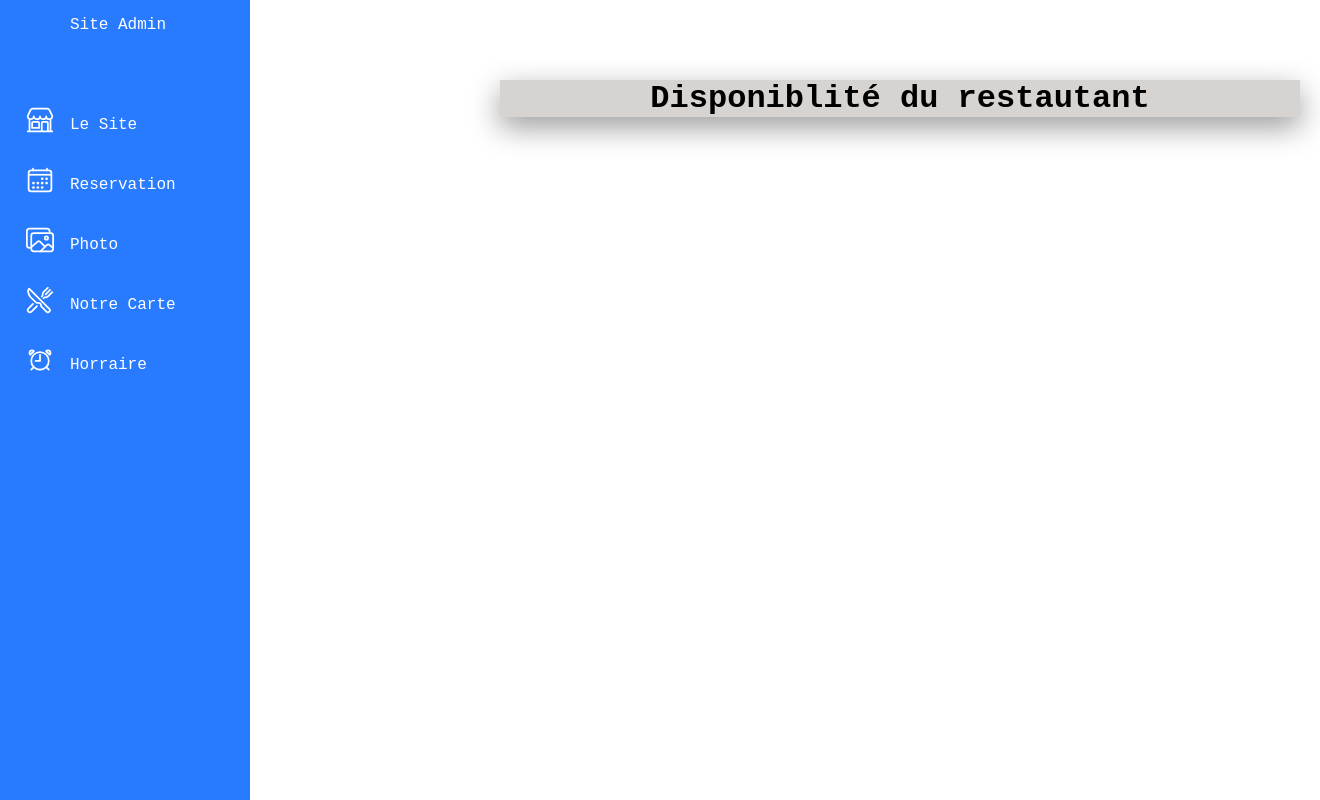
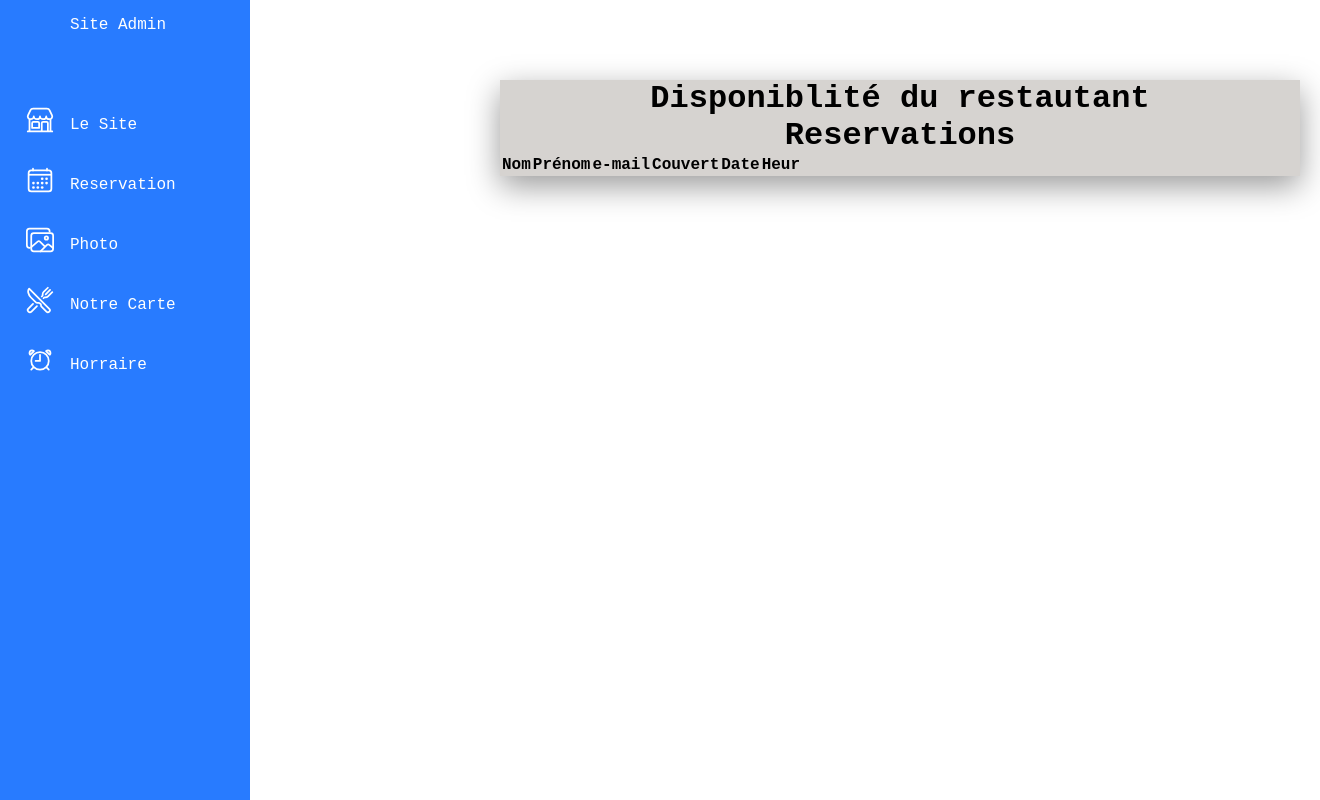
Before and after one commit to GDel84/ArnaudMichant, a Symfony app: template templates/admin/setups/admin-setups.html.twig in a window 1320 px wide. Run offline with Twig, Linux system fonts and the light colour scheme; the template is opened without the code that fills it, so the values that code supplies are empty; some libraries are stand-ins or nearby versions.

Commit message:
add render reservation admin

```diff
--- a/templates/admin/setups/admin-setups-edit.html.twig
+++ b/templates/admin/setups/admin-setups-edit.html.twig
@@ -3,9 +3,9 @@
 {% block body %}
 <div class="carte-form">
 <h1>Modifier les horaires</h1>
-            {{ form_start(form) }}
-            {{ form_widget(form) }}
+            {{ form_start(setupsEdit) }}
+            {{ form_widget(setupsEdit) }}
                 <button type="submit" class="btn btn-primary">Valider</button>
-            {{ form_end(form) }}
+            {{ form_end(setupsEdit) }}
 </div>
 {% endblock %}
--- a/templates/admin/setups/admin-setups.html.twig
+++ b/templates/admin/setups/admin-setups.html.twig
@@ -26,6 +26,37 @@
             </tbody>
         </table>
     </div>
+
+    <h1>Reservations</h1>
+        <div class="deco left">
+            <table class="table table-striped-columns">
+
+                <thead>
+                    <tr>
+                        <th>Nom</th>
+                        <th>Prénom</th>
+                        <th>e-mail</th>
+                        <th>Couvert</th>
+                        <th>Date</th>
+                        <th>Heur</th>
+                    </tr>
+                </thead>
+                {% for reservations in reservations %}
+                <tbody>
+                    <tr>
+                        <td>{{reservations.Name}}</td>
+                        <td>{{reservations.LastName}}</td>
+                        <td>{{reservations.email}}</td>
+                        <td>{{reservations.nbcouverts}}</td>
+                        <td>{{reservations.scheduledTime|date("j/m/Y")}}</td>
+                        <td>{{reservations.scheduledTime|date("H:i")}}</td>
+
+
+                    </tr>
+                {% endfor %}
+                </tbody>
+            </table>
+        </div>
 </div>
 
 {% endblock %}
```
